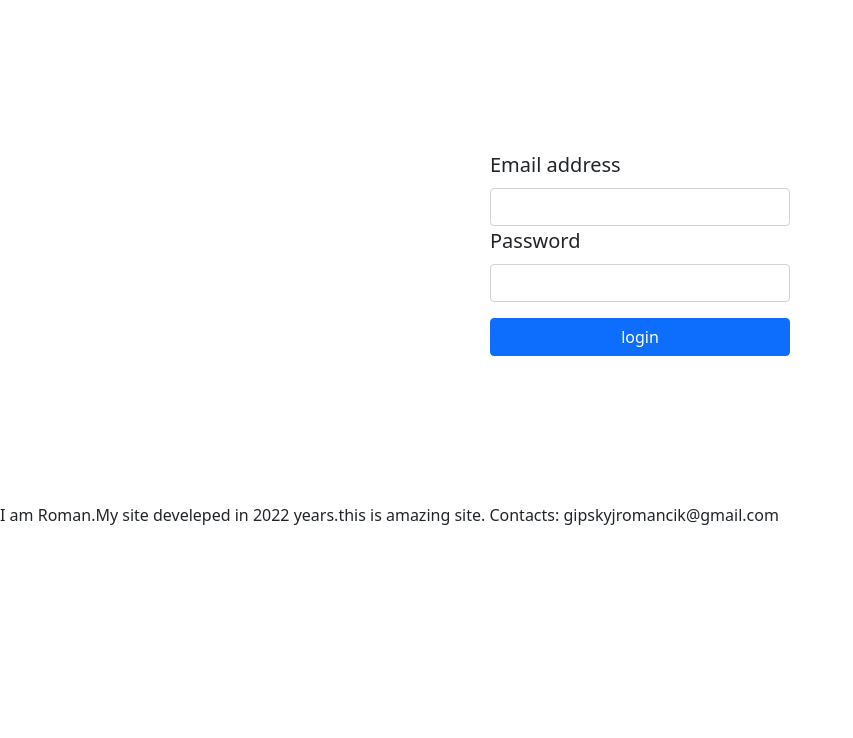
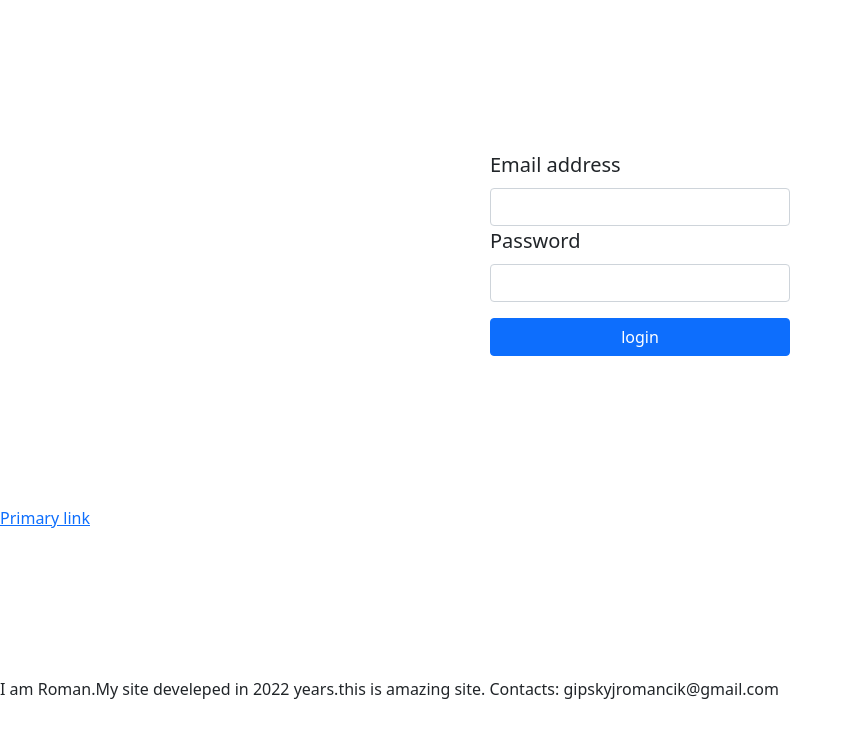
Before and after one commit to romanbenfika/cosmor, a plain HTML site: page index.html in a window 1280 px wide. Shown: the whole page, without its empty margins (0-853 px from the left). Drawn offline with nearby package versions, Linux system fonts and the light colour scheme.

Commit message:
Update index.html

```diff
--- a/index.html
+++ b/index.html
@@ -68,6 +68,7 @@
         <button type="button" onclick="login()" class="btn btn-primary">login</button>
     </div>
     </form>
+    <a href="https://elasticemail.com/account#/create-account?r=20b444a2-b3af-4eb8-bae7-911f6097521c" class="link-primary">Primary link</a>
     <form>
         <div id="emailForm">
         <div class="mb-3">
```
